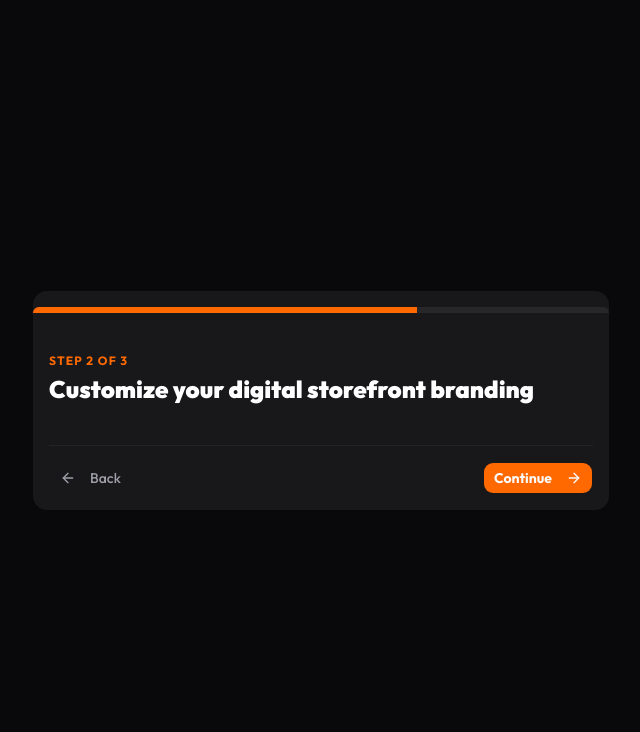
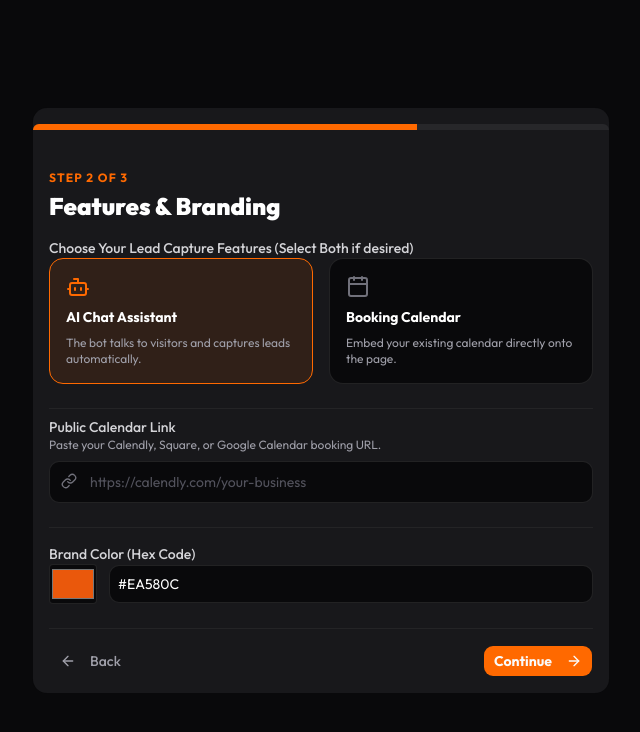
Before and after one commit to wesdavis/Suncity-Connect, a Next.js app: page /dashboard/onboarding in a window 1280 px wide. Both pictures are taken after a click on the button "Continue". Shown: the top 732 px of the page, without its empty margins (319-959 px from the left). Built offline with nearby package versions, Linux system fonts and the light colour scheme.

Commit message:
added calendars and bots

```diff
--- a/src/app/dashboard/onboarding/page.js
+++ b/src/app/dashboard/onboarding/page.js
@@ -1,25 +1,32 @@
 'use client';
+
 import { useState } from 'react';
-import { Loader2, ArrowRight, ArrowLeft, CheckCircle2 } from 'lucide-react';
+import { Loader2, ArrowRight, ArrowLeft, CheckCircle2, Link as LinkIcon, Calendar, Bot } from 'lucide-react';
 import { Button } from "@/components/ui/button";
-import { Card, CardContent, CardHeader, CardTitle, CardDescription } from "@/components/ui/card";
+import { Card, CardContent, CardHeader, CardTitle } from "@/components/ui/card";
+import { createClient } from '@supabase/supabase-js';
+import { useRouter } from 'next/navigation';
 
 export default function OnboardingWizard() {
   const [step, setStep] = useState(1);
   const [loading, setLoading] = useState(false);
+  const router = useRouter();
 
   const [formData, setFormData] = useState({
     businessName: '',
     industry: 'recruiting',
     streetAddress: '',
     suite: '',
-  city: 'El Paso', // Defaulting to El Paso saves local clients a keystroke
-  state: 'TX',     // Defaulting to TX
+    city: 'El Paso',
+    state: 'TX',
     zipCode: '',
     primaryColor: '#ea580c',
     logoUrl: '',
     companyBio: '',
-  screeningRule: ''
+    screeningRule: '',
+    calendarUrl: '', // NEW: The booking link
+    isBotActive: true, // NEW: Toggle between Bot and Calendar layout
+    enableCalendar: false // NEW: Toggle for calendar integration
   });
 
   const nextStep = () => setStep((prev) => Math.min(prev + 1, 3));
@@ -31,16 +38,58 @@ export default function OnboardingWizard() {
 
   const submitOnboarding = async () => {
     setLoading(true);
-    // This will send a POST request to update the 'clients' table in Supabase
-    console.log("Deploying E-Real Estate Data...", formData);
+
+    try {
+      // 1. Initialize Supabase
+      const supabaseUrl = process.env.NEXT_PUBLIC_SUPABASE_URL;
+      const supabaseKey = process.env.NEXT_PUBLIC_SUPABASE_ANON_KEY;
+      const supabase = createClient(supabaseUrl, supabaseKey);
+
+      // 2. Verify the user is logged in
+      const { data: { session } } = await supabase.auth.getSession();
+
+      if (!session) {
+        console.error("No active session found.");
         setLoading(false);
+        return;
+      }
+
+      // 3. Compile the AI Rules
+      const compiledPrompt = `COMPANY BIO: ${formData.companyBio}\n\nSTRICT RULES: ${formData.screeningRule}`;
+
+      // 4. Push the data to the client's row
+      const { error } = await supabase
+        .from('clients')
+        .update({
+          business_name: formData.businessName,
+          industry: formData.industry,
+          street_address: formData.streetAddress,
+          city: formData.city,
+          state: formData.state,
+          zip_code: formData.zipCode,
+          primary_color: formData.primaryColor,
+          is_bot_active: formData.isBotActive,
+          calendar_url: formData.calendarUrl || null, // Saves as null if left blank
+          custom_prompt: compiledPrompt
+        })
+        .eq('user_id', session.user.id);
+
+      if (error) throw error;
+
+      // 5. Success! Route them to their new dashboard
+      router.push('/dashboard');
+
+    } catch (error) {
+      console.error("Failed to deploy storefront:", error.message);
+      setLoading(false);
+    }
   };
 
   return (
     <div className="min-h-screen flex items-center justify-center bg-zinc-950 p-4">
       <Card className="w-full max-w-xl bg-zinc-900 border-white/10 text-white">
 
-        {/* Google-style Top Progress Bar */}
+        {/* Progress Bar */}
         <div className="w-full h-1.5 bg-zinc-800 rounded-t-xl overflow-hidden">
           <div
             className="h-full bg-orange-500 transition-all duration-300"
@@ -52,21 +101,20 @@ export default function OnboardingWizard() {
           <span className="text-xs font-bold text-orange-500 uppercase tracking-widest">Step {step} of 3</span>
           <CardTitle className="text-2xl font-black">
             {step === 1 && "Tell us about your business"}
-            {step === 2 && "Customize your digital storefront branding"}
+            {step === 2 && "Features & Branding"}
             {step === 3 && "Train your AI screening agent"}
           </CardTitle>
         </CardHeader>
 
         <CardContent className="space-y-6">
 
-          {/* STEP 1: Core Info Inputs */}
+          {/* STEP 1: Core Info */}
           {step === 1 && (
             <div className="space-y-4 animate-in fade-in duration-200">
               <p className="text-sm text-zinc-400">
                 Let's set up the base profile for your new website hosting layer and local SEO mapping.
               </p>
 
-    {/* Business Name */}
               <div className="space-y-1.5">
                 <label className="text-sm font-medium text-zinc-300">Business Name</label>
                 <input
@@ -78,7 +126,6 @@ export default function OnboardingWizard() {
                 />
               </div>
 
-    {/* Industry Dropdown */}
               <div className="space-y-1.5">
                 <label className="text-sm font-medium text-zinc-300">Industry / Template Type</label>
                 <select
@@ -87,38 +134,33 @@ export default function OnboardingWizard() {
                   onChange={(e) => handleFieldChange('industry', e.target.value)}
                 >
                   <option value="recruiting">Recruiting & Staffing</option>
-        <option value="beauty">Beauty & Wellness (Salons, Barbers)</option>
+                  <option value="services">Home Services & Trades</option>
                   <option value="medical">Medical Practices & Clinics</option>
                 </select>
               </div>
 
-    {/* Physical Address Block */}
               <div className="space-y-3 pt-2 border-t border-white/5">
-      <h3 className="text-sm font-bold text-orange-500 uppercase tracking-wider">Physical Location (For Google Maps SEO)</h3>
-
+                <h3 className="text-sm font-bold text-orange-500 uppercase tracking-wider">Physical Location</h3>
                 <div className="grid grid-cols-3 gap-3">
                   <div className="col-span-2 space-y-1.5">
                     <label className="text-xs text-zinc-400">Street Address</label>
                     <input
                       type="text"
-            placeholder="e.g. 123 N Mesa St"
-            className="w-full bg-zinc-950 border border-white/10 rounded-lg p-2 text-white placeholder:text-zinc-600 focus:outline-none focus:border-orange-500 transition-colors text-sm"
+                      className="w-full bg-zinc-950 border border-white/10 rounded-lg p-2 text-white focus:outline-none focus:border-orange-500 transition-colors text-sm"
                       value={formData.streetAddress}
                       onChange={(e) => handleFieldChange('streetAddress', e.target.value)}
                     />
                   </div>
                   <div className="col-span-1 space-y-1.5">
-          <label className="text-xs text-zinc-400">Suite / Apt</label>
+                    <label className="text-xs text-zinc-400">Suite</label>
                     <input
                       type="text"
-            placeholder="e.g. Suite 400"
-            className="w-full bg-zinc-950 border border-white/10 rounded-lg p-2 text-white placeholder:text-zinc-600 focus:outline-none focus:border-orange-500 transition-colors text-sm"
+                      className="w-full bg-zinc-950 border border-white/10 rounded-lg p-2 text-white focus:outline-none focus:border-orange-500 transition-colors text-sm"
                       value={formData.suite}
                       onChange={(e) => handleFieldChange('suite', e.target.value)}
                     />
                   </div>
                 </div>
-
                 <div className="grid grid-cols-4 gap-3">
                   <div className="col-span-2 space-y-1.5">
                     <label className="text-xs text-zinc-400">City</label>
@@ -143,8 +185,7 @@ export default function OnboardingWizard() {
                     <label className="text-xs text-zinc-400">ZIP Code</label>
                     <input
                       type="text"
-            placeholder="79901"
-            className="w-full bg-zinc-950 border border-white/10 rounded-lg p-2 text-white placeholder:text-zinc-700 focus:outline-none focus:border-orange-500 transition-colors text-sm"
+                      className="w-full bg-zinc-950 border border-white/10 rounded-lg p-2 text-white focus:outline-none focus:border-orange-500 transition-colors text-sm"
                       value={formData.zipCode}
                       onChange={(e) => handleFieldChange('zipCode', e.target.value)}
                     />
@@ -154,21 +195,118 @@ export default function OnboardingWizard() {
             </div>
           )}
 
-          {/* STEP 2: Branding / Color Picker Render Here */}
+          {/* STEP 2: Features & Branding */}
           {step === 2 && (
-            <div className="space-y-4 animate-in fade-in duration-200">
-              {/* Color picker and file upload drops here */}
+            <div className="space-y-6 animate-in fade-in duration-200">
+
+              {/* Feature Toggle */}
+              <div className="space-y-3">
+                <label className="text-sm font-medium text-zinc-300">Choose Your Lead Capture Features (Select Both if desired)</label>
+                <div className="grid grid-cols-1 sm:grid-cols-2 gap-4">
+                  <div
+                    onClick={() => handleFieldChange('isBotActive', !formData.isBotActive)}
+                    className={`cursor-pointer border rounded-xl p-4 flex flex-col gap-2 transition-all ${formData.isBotActive ? 'bg-orange-500/10 border-orange-500' : 'bg-zinc-950 border-white/10 hover:border-white/30'}`}
+                  >
+                    <Bot className={`w-6 h-6 ${formData.isBotActive ? 'text-orange-500' : 'text-zinc-500'}`} />
+                    <h4 className="font-bold text-white text-sm">AI Chat Assistant</h4>
+                    <p className="text-xs text-zinc-400">The bot talks to visitors and captures leads automatically.</p>
+                  </div>
+
+                  <div
+                    onClick={() => handleFieldChange('enableCalendar', !formData.enableCalendar)}
+                    className={`cursor-pointer border rounded-xl p-4 flex flex-col gap-2 transition-all ${formData.enableCalendar ? 'bg-orange-500/10 border-orange-500' : 'bg-zinc-950 border-white/10 hover:border-white/30'}`}
+                  >
+                    <Calendar className={`w-6 h-6 ${formData.enableCalendar ? 'text-orange-500' : 'text-zinc-500'}`} />
+                    <h4 className="font-bold text-white text-sm">Booking Calendar</h4>
+                    <p className="text-xs text-zinc-400">Embed your existing calendar directly onto the page.</p>
+                  </div>
+                </div>
+              </div>
+
+              {/* Calendar Link Input (Only shows if Calendar is enabled) */}
+              {formData.enableCalendar && (
+                <div className="space-y-1.5 pt-4 border-t border-white/5 animate-in fade-in slide-in-from-top-2">
+                  <label className="text-sm font-medium text-zinc-300">Public Calendar Link</label>
+                  <p className="text-xs text-zinc-400 mb-2">Paste your Calendly, Square, or Google Calendar booking URL.</p>
+                  <div className="relative">
+                    <LinkIcon className="absolute left-3 top-3 h-4 w-4 text-zinc-500" />
+                    <input
+                      type="url"
+                      placeholder="https://calendly.com/your-business"
+                      className="w-full pl-10 bg-zinc-950 border border-white/10 rounded-lg p-2.5 text-white placeholder:text-zinc-600 focus:outline-none focus:border-orange-500 transition-colors"
+                      value={formData.calendarUrl}
+                      onChange={(e) => handleFieldChange('calendarUrl', e.target.value)}
+                    />
+                  </div>
                 </div>
               )}
 
-          {/* STEP 3: AI Screening Training Box */}
-          {step === 3 && (
-            <div className="space-y-4 animate-in fade-in duration-200">
-              {/* High-impact questions to construct the prompt custom variables */}
+              {/* Calendar Link Input (Only shows if they toggle it or they want to provide it anyway) */}
+              <div className="space-y-1.5 pt-2 border-t border-white/5">
+                <label className="text-sm font-medium text-zinc-300">Public Calendar Link</label>
+                <p className="text-xs text-zinc-400 mb-2">Paste your Calendly, Square, or Google Calendar booking URL.</p>
+                <div className="relative">
+                  <LinkIcon className="absolute left-3 top-3 h-4 w-4 text-zinc-500" />
+                  <input
+                    type="url"
+                    placeholder="https://calendly.com/your-business"
+                    className="w-full pl-10 bg-zinc-950 border border-white/10 rounded-lg p-2.5 text-white placeholder:text-zinc-600 focus:outline-none focus:border-orange-500 transition-colors"
+                    value={formData.calendarUrl}
+                    onChange={(e) => handleFieldChange('calendarUrl', e.target.value)}
+                  />
+                </div>
+              </div>
+
+              {/* Brand Color Picker */}
+              <div className="space-y-1.5 pt-4 border-t border-white/5">
+                <label className="text-sm font-medium text-zinc-300">Brand Color (Hex Code)</label>
+                <div className="flex items-center gap-3">
+                  <input
+                    type="color"
+                    className="h-10 w-12 rounded bg-zinc-950 border border-white/10 cursor-pointer"
+                    value={formData.primaryColor}
+                    onChange={(e) => handleFieldChange('primaryColor', e.target.value)}
+                  />
+                  <input
+                    type="text"
+                    className="flex-1 bg-zinc-950 border border-white/10 rounded-lg p-2 text-white uppercase focus:outline-none focus:border-orange-500 transition-colors text-sm"
+                    value={formData.primaryColor}
+                    onChange={(e) => handleFieldChange('primaryColor', e.target.value)}
+                  />
+                </div>
+              </div>
+
             </div>
           )}
 
-          {/* Bottom Navigation Control Bar */}
+          {/* STEP 3: AI Training */}
+          {step === 3 && (
+            <div className="space-y-4 animate-in fade-in duration-200">
+               <p className="text-sm text-zinc-400 mb-4">
+                Almost done! Let's give your AI some basic knowledge. You can always update this in your dashboard later.
+              </p>
+              <div className="space-y-2">
+                <label className="text-sm font-medium text-zinc-300">Company Bio</label>
+                <textarea
+                  placeholder="Short description of what you do..."
+                  className="flex min-h-[80px] w-full rounded-lg border border-white/10 bg-zinc-950 p-3 text-sm text-white placeholder:text-zinc-600 focus:outline-none focus:border-orange-500"
+                  value={formData.companyBio}
+                  onChange={(e) => handleFieldChange('companyBio', e.target.value)}
+                />
+              </div>
+              <div className="space-y-2">
+                <label className="text-sm font-medium text-zinc-300">Core Rules & Pricing</label>
+                <textarea
+                  placeholder="e.g. Roof inspections are free. We don't do repairs under $500."
+                  className="flex min-h-[80px] w-full rounded-lg border border-white/10 bg-zinc-950 p-3 text-sm text-white placeholder:text-zinc-600 focus:outline-none focus:border-orange-500"
+                  value={formData.screeningRule}
+                  onChange={(e) => handleFieldChange('screeningRule', e.target.value)}
+                />
+              </div>
+            </div>
+          )}
+
+          {/* Bottom Navigation */}
           <div className="flex justify-between items-center pt-4 border-t border-white/5 mt-6">
             <Button
               variant="ghost"
--- a/src/app/template-preview/page.js
+++ b/src/app/template-preview/page.js
@@ -2,47 +2,49 @@
 
 import { useState, Suspense } from 'react';
 import { useSearchParams } from 'next/navigation';
-import { Send, Info, MapPin, CheckCircle2, Loader2 } from 'lucide-react';
+import { Send, Info, MapPin, CheckCircle2, Loader2, Calendar as CalendarIcon } from 'lucide-react';
 import { Sheet, SheetContent, SheetHeader, SheetTitle, SheetTrigger } from "@/components/ui/sheet";
 
 // 1. The Database of Fake Clients for the Showroom
 const templateProfiles = {
   logistics: {
     business_name: "Sun City Staffing & Logistics",
-    primary_color: "#ea580c", // Orange
+    primary_color: "#ea580c",
     logo_url: "/assets/SCC_logo.png",
-    industry: "recruiting",
     company_bio: "El Paso's premier logistics recruiting agency. We match experienced CDL-A drivers with the highest-paying local and OTR routes in the Southwest.",
     address: "123 N Mesa St, Suite 400, El Paso, TX 79901",
     benefits: ["Starting at 70 CPM", "Guaranteed Home Weekends", "Sign-on Bonuses"],
+    is_bot_active: true, // Bot is ON
+    calendar_url: null,
     ai_greeting: "Hi! I'm the digital recruiting assistant for Sun City Staffing. Are you looking for local El Paso routes or OTR?",
     ai_response: "Got it! Do you currently hold a valid Class A CDL and have at least 1 year of experience?"
   },
   medical: {
     business_name: "Sun City Aesthetics & Wellness",
-    primary_color: "#3b82f6", // Blue
+    primary_color: "#3b82f6",
     logo_url: "https://images.unsplash.com/photo-1629909613654-28e377c37b09?w=256&h=256&fit=crop&q=80",
-    industry: "medical",
     company_bio: "The premier destination for medical aesthetics, wellness, and anti-aging treatments. We specialize in enhancing your natural beauty.",
     address: "7470 Cimarron Market Ave, El Paso, TX 79911",
     benefits: ["Board Certified Injectors", "Free Consultations", "0% Financing Available"],
+    is_bot_active: true, // Bot is ON
+    calendar_url: null,
     ai_greeting: "Hello! Welcome to Sun City Aesthetics. Would you like to view our treatment menu or book a free consultation?",
     ai_response: "Wonderful! We have openings this week. Can I get your best phone number so our front desk can text you the available times?"
   },
   services: {
     business_name: "Sun City Roofing & Exteriors",
-    primary_color: "#10b981", // Emerald
+    primary_color: "#10b981",
     logo_url: "https://images.unsplash.com/photo-1504307651254-35680f356dfd?w=256&h=256&fit=crop&q=80",
-    industry: "services",
     company_bio: "Trusted local roofing experts. We handle storm damage, full replacements, and insurance claims from start to finish.",
     address: "11450 Rojas Dr, El Paso, TX 79936",
     benefits: ["Free Drone Inspections", "Fully Licensed & Bonded", "Insurance Claim Specialists"],
-    ai_greeting: "Hey there! Sun City Roofing virtual assistant here. Do you need a free roof inspection or emergency leak repair?",
-    ai_response: "We can definitely help with that. What is the address of the property so I can check our schedule for today?"
+    is_bot_active: false, // Bot is OFF - triggers the Calendar layout
+    calendar_url: "https://calendly.com/suncityconnect", // Ensure this points to a real public booking link for testing
+    ai_greeting: "",
+    ai_response: ""
   }
 };
 
-// 2. The Inner Component that reads the URL
 function TemplateContent() {
   const searchParams = useSearchParams();
   const templateId = searchParams.get('id') || 'logistics';
@@ -104,7 +106,7 @@ function TemplateContent() {
   return (
     <main className="flex h-dvh w-full overflow-hidden bg-zinc-950 font-sans selection:bg-white/20">
 
-      {/* Desktop Billboard */}
+      {/* LEFT SIDE: Desktop Billboard */}
       <section className="hidden lg:flex lg:w-1/2 flex-col relative border-r border-white/10 bg-zinc-900">
         <div
           className="absolute top-0 left-0 w-full h-full opacity-10 pointer-events-none"
@@ -120,19 +122,25 @@ function TemplateContent() {
         </div>
       </section>
 
-      {/* AI Chat Interface */}
+      {/* RIGHT SIDE / FULL MOBILE SCREEN: The Dynamic Panel */}
       <section className="flex flex-col w-full lg:w-1/2 h-full relative bg-zinc-950">
 
-        {/* Mobile Header */}
+        {/* Universal Mobile Header */}
         <header className="lg:hidden flex items-center justify-between p-4 bg-zinc-950/80 backdrop-blur-md border-b border-white/10 shrink-0 z-20">
           <div className="flex items-center gap-3">
             <img src={client.logo_url} alt="Logo" className="h-8 w-8 object-cover rounded-md" />
             <div>
               <h2 className="text-white font-bold text-sm leading-none">{client.business_name}</h2>
+              {client.is_bot_active ? (
                 <p className="text-xs mt-1 flex items-center gap-1.5 opacity-80" style={{ color: client.primary_color }}>
                   <span className="w-1.5 h-1.5 rounded-full animate-pulse" style={{ backgroundColor: client.primary_color }}></span>
                   Live Agent
                 </p>
+              ) : (
+                <p className="text-xs mt-1 flex items-center gap-1.5 text-zinc-400">
+                  <CalendarIcon className="w-3 h-3" /> Booking Portal
+                </p>
+              )}
             </div>
           </div>
 
@@ -152,6 +160,9 @@ function TemplateContent() {
           </Sheet>
         </header>
 
+        {/* LOGIC SPLIT: Show Chat OR Calendar */}
+        {client.is_bot_active ? (
+          <>
             {/* Desktop Chat Header */}
             <header className="hidden lg:flex items-center p-6 bg-zinc-950 border-b border-white/10 shrink-0">
               <div>
@@ -163,15 +174,13 @@ function TemplateContent() {
               </div>
             </header>
 
-        {/* Chat Scroll Area */}
+            {/* Chat Messages */}
             <div className="flex-1 overflow-y-auto p-4 md:p-6 space-y-6 flex flex-col">
               {messages.map((msg, idx) => (
                 <div key={idx} className={`flex ${msg.role === 'user' ? 'justify-end' : 'justify-start'}`}>
                   <div
                     className={`p-4 rounded-2xl max-w-[85%] sm:max-w-[75%] shadow-md text-[15px] leading-relaxed ${
-                  msg.role === 'user'
-                    ? 'rounded-tr-sm text-white'
-                    : 'bg-zinc-800 text-zinc-100 rounded-tl-sm'
+                      msg.role === 'user' ? 'rounded-tr-sm text-white' : 'bg-zinc-800 text-zinc-100 rounded-tl-sm'
                     }`}
                     style={msg.role === 'user' ? { backgroundColor: client.primary_color } : {}}
                   >
@@ -181,7 +190,7 @@ function TemplateContent() {
               ))}
             </div>
 
-        {/* Input Field */}
+            {/* Chat Input */}
             <div className="p-4 bg-zinc-950 border-t border-white/10 shrink-0 pb-safe">
               <form onSubmit={handleSendMessage} className="relative flex items-center max-w-2xl mx-auto">
                 <input
@@ -201,17 +210,43 @@ function TemplateContent() {
                   <Send className="w-4 h-4 ml-0.5" />
                 </button>
               </form>
-          <p className="text-center text-[10px] text-zinc-600 mt-3 font-medium uppercase tracking-widest">
-            Powered by Sun City Connect
+            </div>
+          </>
+        ) : (
+          <>
+            {/* Desktop Calendar Header */}
+            <header className="hidden lg:flex items-center p-6 bg-zinc-950 border-b border-white/10 shrink-0">
+              <div>
+                <h2 className="text-white font-bold text-lg leading-none">Schedule an Appointment</h2>
+                <p className="text-sm mt-1 flex items-center gap-1.5 text-zinc-400">
+                  <CalendarIcon className="w-3 h-3" /> Select a time below
                 </p>
               </div>
+            </header>
 
+            {/* IFRAME EMBED */}
+            <div className="flex-1 w-full bg-white relative">
+               {client.calendar_url ? (
+                 <iframe
+                   src={client.calendar_url}
+                   width="100%"
+                   height="100%"
+                   frameBorder="0"
+                   className="absolute inset-0"
+                 />
+               ) : (
+                 <div className="w-full h-full flex items-center justify-center bg-zinc-900 text-zinc-400 p-8 text-center">
+                    No booking calendar connected yet.
+                 </div>
+               )}
+            </div>
+          </>
+        )}
       </section>
     </main>
   );
 }
 
-// 3. Wrap it in a Suspense boundary (Required by Next.js when using useSearchParams)
 export default function MasterTemplate() {
   return (
     <Suspense fallback={<div className="min-h-screen bg-zinc-950 flex items-center justify-center"><Loader2 className="w-8 h-8 text-orange-500 animate-spin" /></div>}>
```
Lines whose indentation alone changed are shown as unchanged.
